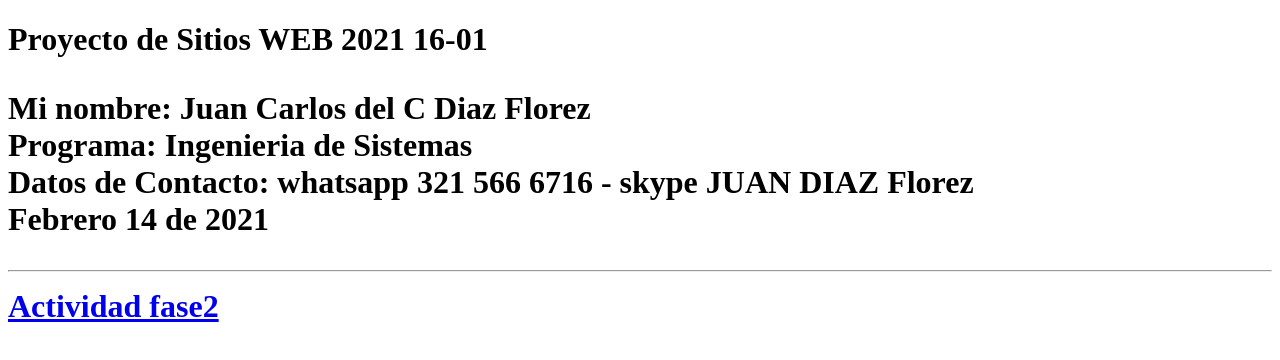
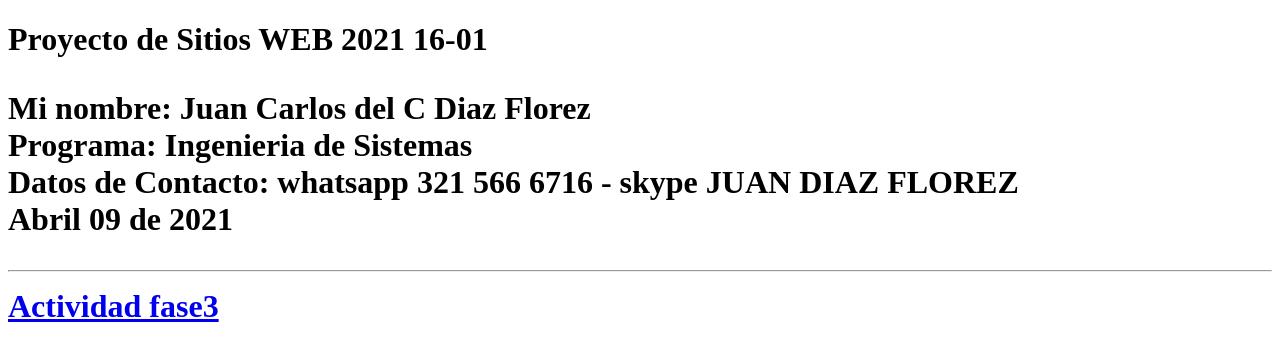
Before and after one commit to jcdiazf143/DSW-JuanCarlosDiaz, a plain HTML site: page index.html in a window 1280 px wide. Drawn offline with Linux system fonts and the light colour scheme.

Commit message:
Corrección_fase3
Se le hace corrección del link del enlace al repositorio para que cargue la fase 3

```diff
--- a/index.html
+++ b/index.html
@@ -12,9 +12,9 @@
         <p>
             Mi nombre: Juan Carlos del C Diaz Florez <br>
             Programa: Ingenieria de Sistemas <br>
-            Datos de Contacto: whatsapp 321 566 6716 - skype JUAN DIAZ Florez<br>
-            Febrero 14 de 2021<hr>
-            <a href="fase2/design.html">Actividad fase2</a>
+            Datos de Contacto: whatsapp 321 566 6716 - skype JUAN DIAZ FLOREZ<br>
+            Abril 09 de 2021<hr>
+            <a href="fase3/index.html">Actividad fase3</a>
         </p>
     </h1>
 </body>
```
